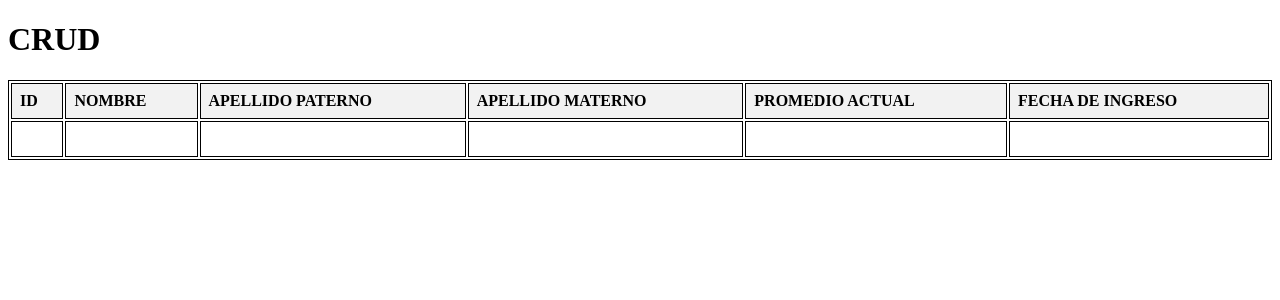
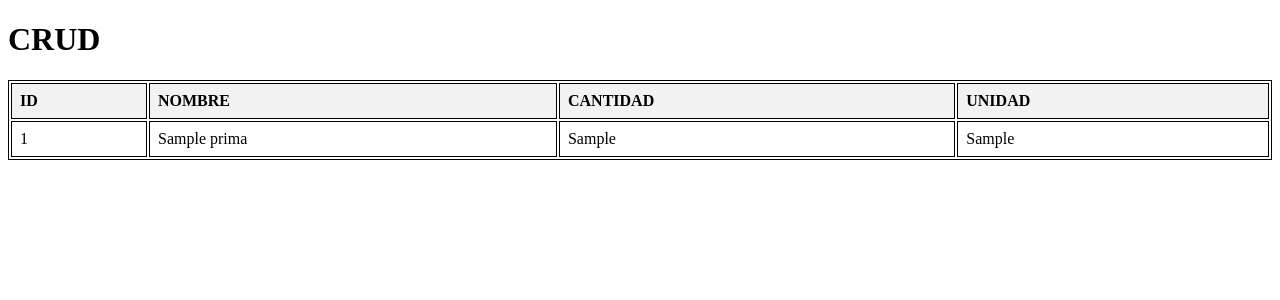
Before and after one commit to yisus306/CRUD_PROJECT, a PHP site: page / in a window 1280 px wide. Shown: the top 300 px of the page. Run offline with PHP 8.4, Linux system fonts and the light colour scheme; tables that the repository leaves empty or names only in its code hold one stand-in row (values such as "Sample post"); data that the repository does not hold is empty.

Commit message:
Agregando nueva conexion

```diff
--- a/index.php
+++ b/index.php
@@ -13,10 +13,10 @@
     <tr>
       <th>ID</th>
       <th>NOMBRE</th>
-      <th>APELLIDO PATERNO</th>
-      <th>APELLIDO MATERNO</th>
-      <th>PROMEDIO ACTUAL</th>
-      <th>FECHA DE INGRESO</th>
+      <th>CANTIDAD</th>
+      <th>UNIDAD</th>
+      <!-- <th>PROMEDIO ACTUAL</th> -->
+      <!-- <th>FECHA DE INGRESO</th> -->
     </tr>
 
 
@@ -25,8 +25,8 @@
     // variables para la conexion //
     $host = "localhost";
     $usuario = "root";
-    $contraseña = "LOKOTE2000";
-    $nombrebd = "bdalumnos";
+    $contraseña = ".Root123";
+    $nombrebd = "trabajo_extra";
 
     // conexion bd //
     $con = mysqli_connect($host,$usuario,$contraseña,$nombrebd);
@@ -37,17 +37,18 @@
     // echo "la conexion se establecio con exito";
 
     // crear consulta //
-    $consulta = "SELECT * FROM ALUMNOS";
+    $consulta = "SELECT * FROM materias_primas";
+
     $resultado = mysqli_query($con, $consulta);
     if(mysqli_num_rows($resultado) > 0){
     while($row=mysqli_fetch_assoc($resultado)){
       echo "<tr>";
-      echo '<td>'.$row['ID'].'</br>';
-      echo '<td>'.$row['NOMBRE'].'</br>';
-      echo '<td>'.$row['APELLIDO_PATERNO'].'</br>';
-      echo '<td>'.$row['APELLIDO_MATERNO'].'</br>';
-      echo '<td>'.$row['PROMEDIO_ACTUAL'].'</br>';
-      echo '<td>'.$row['FECHA_INGRESO'].'</br>';
+      echo '<td>'.$row['id'].'</br>';
+      echo '<td>'.$row['nombre'].'</br>';
+      echo '<td>'.$row['cantidad'].'</br>';
+      echo '<td>'.$row['unidad_de_medidas'].'</br>';
+      // echo '<td>'.$row['PROMEDIO_ACTUAL'].'</br>';
+      // echo '<td>'.$row['FECHA_INGRESO'].'</br>';
       echo  "</tr>";
     }
 
@@ -57,10 +58,5 @@
 
   ?>
   </table>
-  <IMPUT>
-
-  </IMPUT>
-
-
 </body>
 </html>
```
